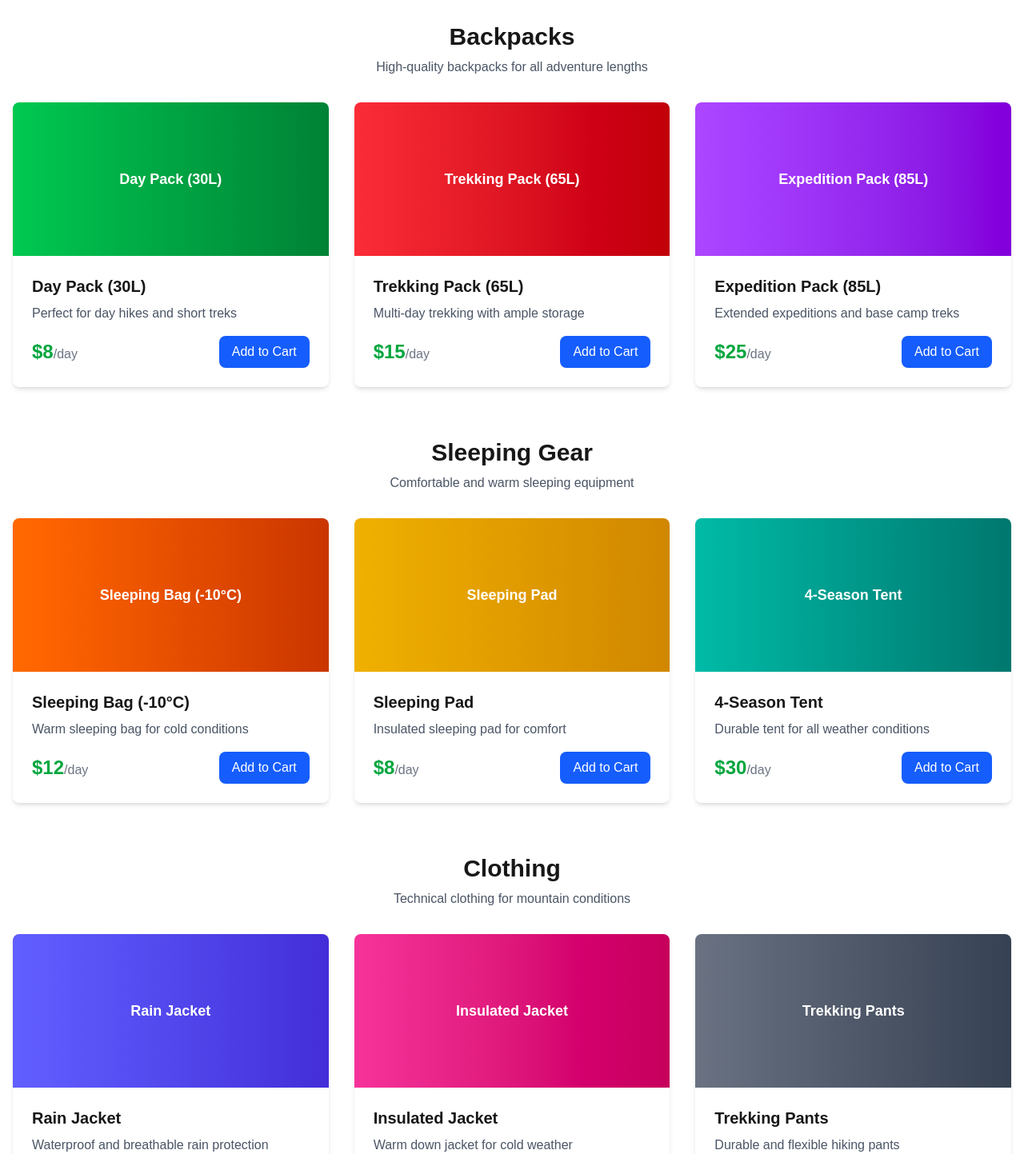
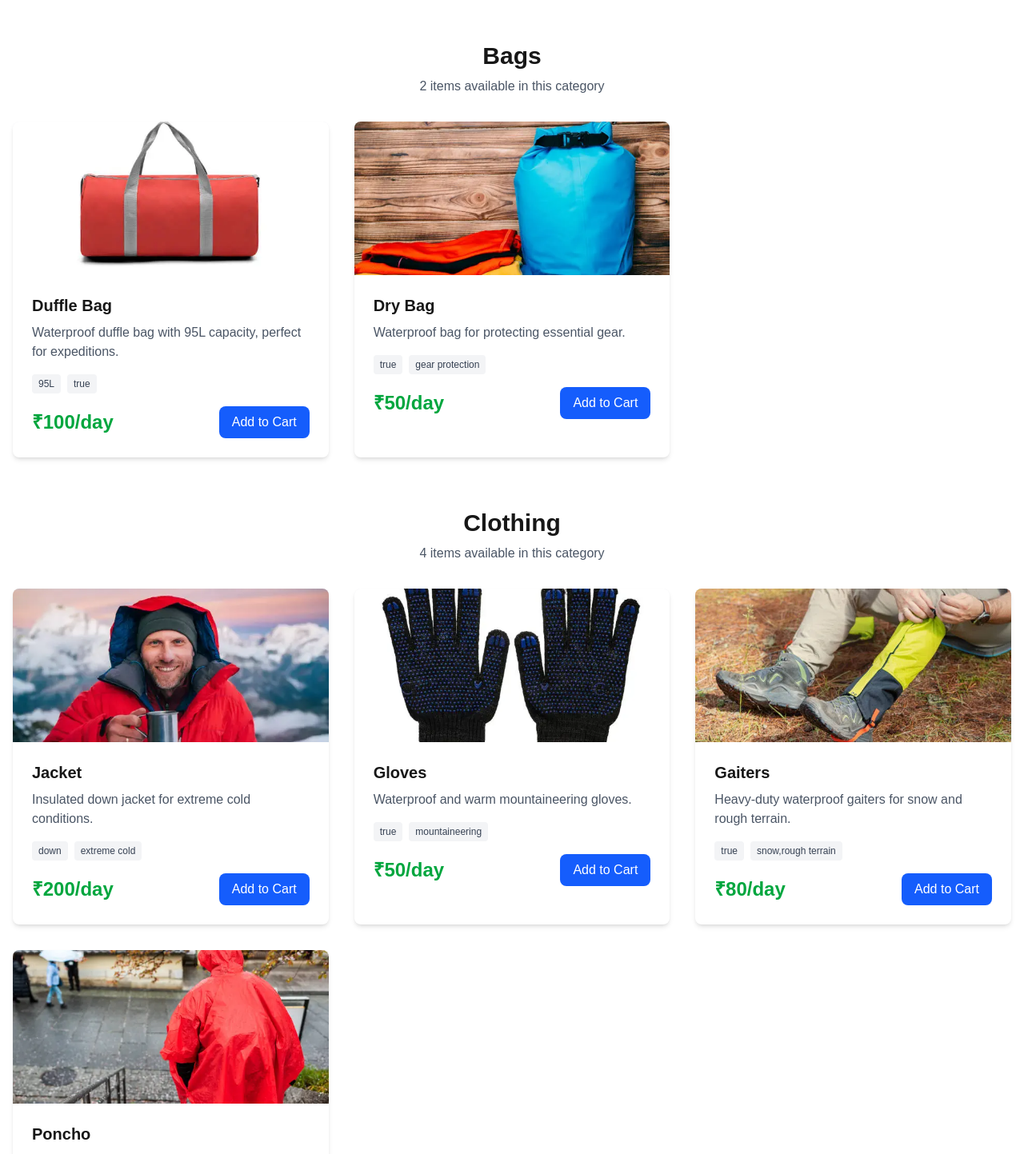
Before and after one commit to saphir746/Hike_in_Himalaya, a Next.js app: page /gear in a window 1280 px wide. Shown: the part 1060-2503 px from the top of the page at 80% size. Built offline with nearby package versions, Linux system fonts and the light colour scheme.

Commit message:
gear CMS

```diff
--- /dev/null
+++ b/rental_gear.json
@@ -0,0 +1,351 @@
+{
+  "rental_gear": [
+    {
+      "id": 1,
+      "name": "Camping Tent",
+      "category": "Tents",
+      "price": {
+        "amount": 200,
+        "currency": "INR",
+        "formatted": "₹200/day",
+        "per": "day"
+      },
+      "description": "Four-season tent perfect for high-altitude camping.",
+      "availability": "available"
+    },
+    {
+      "id": 2,
+      "name": "Duffle Bag",
+      "category": "Bags",
+      "price": {
+        "amount": 100,
+        "currency": "INR",
+        "formatted": "₹100/day",
+        "per": "day"
+      },
+      "description": "Waterproof duffle bag with 95L capacity, perfect for expeditions.",
+      "specifications": {
+        "capacity": "95L",
+        "waterproof": true
+      },
+      "availability": "available"
+    },
+    {
+      "id": 3,
+      "name": "Jacket",
+      "category": "Clothing",
+      "price": {
+        "amount": 200,
+        "currency": "INR",
+        "formatted": "₹200/day",
+        "per": "day"
+      },
+      "description": "Insulated down jacket for extreme cold conditions.",
+      "specifications": {
+        "insulation": "down",
+        "use_case": "extreme cold"
+      },
+      "availability": "available"
+    },
+    {
+      "id": 4,
+      "name": "Gloves",
+      "category": "Clothing",
+      "price": {
+        "amount": 50,
+        "currency": "INR",
+        "formatted": "₹50/day",
+        "per": "day"
+      },
+      "description": "Waterproof and warm mountaineering gloves.",
+      "specifications": {
+        "waterproof": true,
+        "type": "mountaineering"
+      },
+      "availability": "available"
+    },
+    {
+      "id": 5,
+      "name": "Gaiters",
+      "category": "Clothing",
+      "price": {
+        "amount": 80,
+        "currency": "INR",
+        "formatted": "₹80/day",
+        "per": "day"
+      },
+      "description": "Heavy-duty waterproof gaiters for snow and rough terrain.",
+      "specifications": {
+        "waterproof": true,
+        "terrain": ["snow", "rough terrain"]
+      },
+      "availability": "available"
+    },
+    {
+      "id": 6,
+      "name": "Sleeping Bag",
+      "category": "Sleeping Bags",
+      "price": {
+        "amount": 100,
+        "currency": "INR",
+        "formatted": "₹100/day",
+        "per": "day"
+      },
+      "description": "Premium down sleeping bag rated for -7°C.",
+      "specifications": {
+        "temperature_rating": "-7°C",
+        "insulation": "down",
+        "quality": "premium"
+      },
+      "availability": "available"
+    },
+    {
+      "id": 7,
+      "name": "Trekking Shoes",
+      "category": "Footwear",
+      "price": {
+        "amount": 200,
+        "currency": "INR",
+        "formatted": "₹200/day",
+        "per": "day"
+      },
+      "description": "Professional mountaineering boots for technical climbing.",
+      "specifications": {
+        "type": "mountaineering boots",
+        "use_case": "technical climbing"
+      },
+      "availability": "available"
+    },
+    {
+      "id": 8,
+      "name": "Trekking Poles",
+      "category": "Climbing Gear",
+      "price": {
+        "amount": 70,
+        "currency": "INR",
+        "formatted": "₹70/day",
+        "per": "day"
+      },
+      "description": "Lightweight carbon fiber poles with FlickLock Pro.",
+      "specifications": {
+        "material": "carbon fiber",
+        "weight": "lightweight",
+        "lock_system": "FlickLock Pro"
+      },
+      "availability": "available"
+    },
+    {
+      "id": 9,
+      "name": "Rucksack Cover",
+      "category": "Accessories",
+      "price": {
+        "amount": 10,
+        "currency": "INR",
+        "formatted": "₹10/day",
+        "per": "day"
+      },
+      "description": "Waterproof cover for backpacks up to 70L.",
+      "specifications": {
+        "capacity": "up to 70L",
+        "waterproof": true
+      },
+      "availability": "available"
+    },
+    {
+      "id": 10,
+      "name": "Flask",
+      "category": "Accessories",
+      "price": {
+        "amount": 20,
+        "currency": "INR",
+        "formatted": "₹20/day",
+        "per": "day"
+      },
+      "description": "1L insulated flask keeps drinks hot for 24 hours.",
+      "specifications": {
+        "capacity": "1L",
+        "insulated": true,
+        "hot_retention": "24 hours"
+      },
+      "availability": "available"
+    },
+    {
+      "id": 11,
+      "name": "Head Torch",
+      "category": "Accessories",
+      "price": {
+        "amount": 50,
+        "currency": "INR",
+        "formatted": "₹50/day",
+        "per": "day"
+      },
+      "description": "Powerful 450 lumens rechargeable headlamp.",
+      "specifications": {
+        "brightness": "450 lumens",
+        "rechargeable": true,
+        "type": "headlamp"
+      },
+      "availability": "available"
+    },
+    {
+      "id": 12,
+      "name": "Poncho",
+      "category": "Clothing",
+      "price": {
+        "amount": 100,
+        "currency": "INR",
+        "formatted": "₹100/day",
+        "per": "day"
+      },
+      "description": "Lightweight emergency rain protection.",
+      "specifications": {
+        "weight": "lightweight",
+        "use_case": "emergency rain protection"
+      },
+      "availability": "available"
+    },
+    {
+      "id": 13,
+      "name": "Dry Bag",
+      "category": "Bags",
+      "price": {
+        "amount": 50,
+        "currency": "INR",
+        "formatted": "₹50/day",
+        "per": "day"
+      },
+      "description": "Waterproof bag for protecting essential gear.",
+      "specifications": {
+        "waterproof": true,
+        "use_case": "gear protection"
+      },
+      "availability": "available"
+    },
+    {
+      "id": 14,
+      "name": "Sunglass",
+      "category": "Accessories",
+      "price": {
+        "amount": 50,
+        "currency": "INR",
+        "formatted": "₹50/day",
+        "per": "day"
+      },
+      "description": "High-altitude glacier glasses with removable shields.",
+      "specifications": {
+        "type": "glacier glasses",
+        "altitude": "high-altitude",
+        "shields": "removable"
+      },
+      "availability": "available"
+    },
+    {
+      "id": 15,
+      "name": "Power Bank",
+      "category": "Electronics",
+      "price": {
+        "amount": 80,
+        "currency": "INR",
+        "formatted": "₹80/day",
+        "per": "day"
+      },
+      "description": "High-capacity portable charger for multiple devices.",
+      "specifications": {
+        "capacity": "high-capacity",
+        "compatibility": "multiple devices",
+        "portable": true
+      },
+      "availability": "available"
+    },
+    {
+      "id": 16,
+      "name": "Steel Mug",
+      "category": "Accessories",
+      "price": {
+        "amount": 10,
+        "currency": "INR",
+        "formatted": "₹10/day",
+        "per": "day"
+      },
+      "description": "Durable stainless steel camping mug for hot beverages.",
+      "specifications": {
+        "material": "stainless steel",
+        "durability": "durable",
+        "use_case": "hot beverages"
+      },
+      "availability": "available"
+    },
+    {
+      "id": 17,
+      "name": "Hot Water Bag",
+      "category": "Accessories",
+      "price": {
+        "amount": 20,
+        "currency": "INR",
+        "formatted": "₹20/day",
+        "per": "day"
+      },
+      "description": "Rubber hot water bottle for cold weather comfort.",
+      "specifications": {
+        "material": "rubber",
+        "use_case": "cold weather comfort"
+      },
+      "availability": "available"
+    },
+    {
+      "id": 18,
+      "name": "Tiffin Box",
+      "category": "Accessories",
+      "price": {
+        "amount": 30,
+        "currency": "INR",
+        "formatted": "₹30/day",
+        "per": "day"
+      },
+      "description": "Multi-tier stainless steel food container for trekking.",
+      "specifications": {
+        "tiers": "multi-tier",
+        "material": "stainless steel",
+        "use_case": "food storage"
+      },
+      "availability": "available"
+    }
+  ],
+  "metadata": {
+    "total_items": 18,
+    "categories": [
+      "Tents",
+      "Bags",
+      "Clothing",
+      "Sleeping Bags",
+      "Footwear",
+      "Climbing Gear",
+      "Accessories",
+      "Electronics"
+    ],
+    "category_distribution": {
+      "Accessories": 8,
+      "Clothing": 4,
+      "Bags": 2,
+      "Tents": 1,
+      "Sleeping Bags": 1,
+      "Footwear": 1,
+      "Climbing Gear": 1,
+      "Electronics": 1
+    },
+    "price_range": {
+      "min": 10,
+      "max": 200,
+      "average": 76
+    },
+    "pricing_tiers": {
+      "budget": "₹10-50/day",
+      "mid_range": "₹50-100/day",
+      "premium": "₹100-200/day"
+    },
+    "all_available": true,
+    "currency": "INR",
+    "rental_basis": "per day",
+    "generated_on": "2025-07-21"
+  }
+}
--- a/src/app/gear/page.tsx
+++ b/src/app/gear/page.tsx
@@ -1,59 +1,54 @@
+'use client'
+
 import Layout from '../../../components/Layout'
 import Link from 'next/link'
+import Image from 'next/image'
+import rentalGearData from '../../../rental_gear.json'
+
+interface GearItem {
+  id: number
+  name: string
+  category: string
+  price: {
+    amount: number
+    currency: string
+    formatted: string
+    per: string
+  }
+  description: string
+  specifications?: Record<string, string | boolean | string[]>
+  availability: string
+}
+
+interface CategorizedGear {
+  [category: string]: GearItem[]
+}
 
 export default function GearPage() {
-  const gearCategories = [
-    {
-      id: 'footwear',
-      name: 'Footwear',
-      description: 'Professional hiking and climbing boots',
-      items: [
-        { id: 1, name: 'Hiking Boots - Waterproof', price: 15, image: 'from-brown-500 to-brown-700', description: 'Durable waterproof boots for all terrains' },
-        { id: 2, name: 'Climbing Boots', price: 20, image: 'from-gray-600 to-gray-800', description: 'Technical boots for rock and ice climbing' },
-        { id: 3, name: 'Trekking Shoes', price: 12, image: 'from-blue-500 to-blue-700', description: 'Lightweight shoes for day hiking' },
-      ]
-    },
-    {
-      id: 'backpacks',
-      name: 'Backpacks',
-      description: 'High-quality backpacks for all adventure lengths',
-      items: [
-        { id: 4, name: 'Day Pack (30L)', price: 8, image: 'from-green-500 to-green-700', description: 'Perfect for day hikes and short treks' },
-        { id: 5, name: 'Trekking Pack (65L)', price: 15, image: 'from-red-500 to-red-700', description: 'Multi-day trekking with ample storage' },
-        { id: 6, name: 'Expedition Pack (85L)', price: 25, image: 'from-purple-500 to-purple-700', description: 'Extended expeditions and base camp treks' },
-      ]
-    },
-    {
-      id: 'sleeping',
-      name: 'Sleeping Gear',
-      description: 'Comfortable and warm sleeping equipment',
-      items: [
-        { id: 7, name: 'Sleeping Bag (-10°C)', price: 12, image: 'from-orange-500 to-orange-700', description: 'Warm sleeping bag for cold conditions' },
-        { id: 8, name: 'Sleeping Pad', price: 8, image: 'from-yellow-500 to-yellow-600', description: 'Insulated sleeping pad for comfort' },
-        { id: 9, name: '4-Season Tent', price: 30, image: 'from-teal-500 to-teal-700', description: 'Durable tent for all weather conditions' },
-      ]
-    },
-    {
-      id: 'clothing',
-      name: 'Clothing',
-      description: 'Technical clothing for mountain conditions',
-      items: [
-        { id: 10, name: 'Rain Jacket', price: 10, image: 'from-indigo-500 to-indigo-700', description: 'Waterproof and breathable rain protection' },
-        { id: 11, name: 'Insulated Jacket', price: 15, image: 'from-pink-500 to-pink-700', description: 'Warm down jacket for cold weather' },
-        { id: 12, name: 'Trekking Pants', price: 8, image: 'from-gray-500 to-gray-700', description: 'Durable and flexible hiking pants' },
-      ]
-    },
-    {
-      id: 'accessories',
-      name: 'Accessories',
-      description: 'Essential gear and accessories',
-      items: [
-        { id: 13, name: 'Headlamp', price: 5, image: 'from-yellow-400 to-yellow-600', description: 'Bright LED headlamp with long battery life' },
-        { id: 14, name: 'Trekking Poles', price: 8, image: 'from-gray-400 to-gray-600', description: 'Adjustable poles for stability and support' },
-        { id: 15, name: 'Water Bottle', price: 3, image: 'from-blue-400 to-blue-600', description: 'Insulated water bottle keeps drinks cold/hot' },
-      ]
+  // Group items by category
+  const categorizedGear: CategorizedGear = rentalGearData.rental_gear.reduce<CategorizedGear>((acc, item) => {
+    if (!acc[item.category]) {
+      acc[item.category] = []
     }
-  ]
+    acc[item.category].push(item as GearItem)
+    return acc
+  }, {})
+
+  // Get image path for gear item
+  const getImagePath = (gearName: string) => {
+    // Convert gear name to filename format
+    const filename = gearName.toLowerCase()
+      .replace(/\s+/g, '')
+      .replace('sunglass', 'sunglasses')
+      .replace('trekkingshoes', 'treckingshoes')
+      .replace('trekkingpoles', 'trekkingpole')
+      .replace('headtorch', 'headtorch')
+      .replace('hotwaterbag', 'hotwaterbottle')
+      .replace('tiffinbox', 'tiffin')
+      .replace('powerbank', 'powerbank')
+
+    return `/images/gear/${filename}.jpeg`
+  }
 
   return (
     <Layout>
@@ -66,7 +61,7 @@ export default function GearPage() {
           </p>
           <div className="flex justify-center space-x-4">
             <div className="text-center">
-              <div className="text-2xl font-bold">500+</div>
+              <div className="text-2xl font-bold">{rentalGearData.metadata.total_items}+</div>
               <div className="text-sm">Items Available</div>
             </div>
             <div className="text-center">
@@ -93,7 +88,7 @@ export default function GearPage() {
             <div className="ml-3">
               <h3 className="text-lg font-semibold text-yellow-800">Rental Information</h3>
               <p className="text-yellow-700">
-                Minimum 3-day rental period. Prices shown are per day. Free delivery to trek starting points.
+                Minimum 3-day rental period. Prices shown are per day. Pick up at trek starting points.
                 Damage protection and cleaning included.
               </p>
             </div>
@@ -104,26 +99,55 @@ export default function GearPage() {
       {/* Gear Categories */}
       <section className="py-16 bg-white">
         <div className="max-w-7xl mx-auto px-4">
-          {gearCategories.map((category) => (
-            <div key={category.id} className="mb-16">
+          {Object.entries(categorizedGear).map(([categoryName, items]: [string, GearItem[]]) => (
+            <div key={categoryName} className="mb-16">
               <div className="text-center mb-8">
-                <h2 className="text-3xl font-bold mb-2">{category.name}</h2>
-                <p className="text-gray-600">{category.description}</p>
+                <h2 className="text-3xl font-bold mb-2">{categoryName}</h2>
+                <p className="text-gray-600">
+                  {items.length} item{items.length !== 1 ? 's' : ''} available in this category
+                </p>
               </div>
 
               <div className="grid md:grid-cols-2 lg:grid-cols-3 gap-8">
-                {category.items.map((item) => (
+                {items.map((item: GearItem) => (
                   <div key={item.id} className="bg-white rounded-lg shadow-md overflow-hidden hover:shadow-lg transition-shadow">
-                    <div className={`h-48 bg-gradient-to-r ${item.image} flex items-center justify-center`}>
-                      <span className="text-white text-lg font-semibold">{item.name}</span>
+                    <div className="h-48 bg-gray-100 flex items-center justify-center overflow-hidden">
+                      <Image
+                        src={getImagePath(item.name)}
+                        alt={item.name}
+                        width={300}
+                        height={200}
+                        className="object-cover w-full h-full"
+                        onError={(e) => {
+                          // Fallback to gradient background if image fails to load
+                          const target = e.target as HTMLImageElement
+                          target.style.display = 'none'
+                          target.parentElement!.innerHTML = `<div class="w-full h-full bg-gradient-to-r from-blue-400 to-purple-400 flex items-center justify-center"><span class="text-white text-lg font-semibold">${item.name}</span></div>`
+                        }}
+                      />
                     </div>
                     <div className="p-6">
                       <h3 className="text-xl font-semibold mb-2">{item.name}</h3>
                       <p className="text-gray-600 mb-4">{item.description}</p>
+
+                      {/* Specifications */}
+                      {item.specifications && (
+                        <div className="mb-4">
+                          <div className="flex flex-wrap gap-2">
+                            {Object.entries(item.specifications).slice(0, 2).map(([key, value]: [string, string | boolean | string[]]) => (
+                              <span key={key} className="bg-gray-100 text-gray-700 px-2 py-1 rounded text-xs">
+                                {typeof value === 'string' ? value : value.toString()}
+                              </span>
+                            ))}
+                          </div>
+                        </div>
+                      )}
+
                       <div className="flex justify-between items-center">
                         <div>
-                          <span className="text-2xl font-bold text-green-600">${item.price}</span>
-                          <span className="text-gray-500">/day</span>
+                          <span className="text-2xl font-bold text-green-600">
+                            {item.price.formatted}
+                          </span>
                         </div>
                         <button className="bg-blue-600 text-white px-4 py-2 rounded-lg hover:bg-blue-700 transition-colors">
                           Add to Cart
@@ -162,7 +186,7 @@ export default function GearPage() {
                 <span className="text-2xl font-bold text-purple-600">3</span>
               </div>
               <h3 className="text-lg font-semibold mb-2">Receive Gear</h3>
-              <p className="text-gray-600">Pick up or get free delivery to your trek starting point</p>
+              <p className="text-gray-600">Pick up at trek starting point</p>
             </div>
             <div className="text-center">
               <div className="bg-orange-100 w-16 h-16 rounded-full flex items-center justify-center mx-auto mb-4">
```
